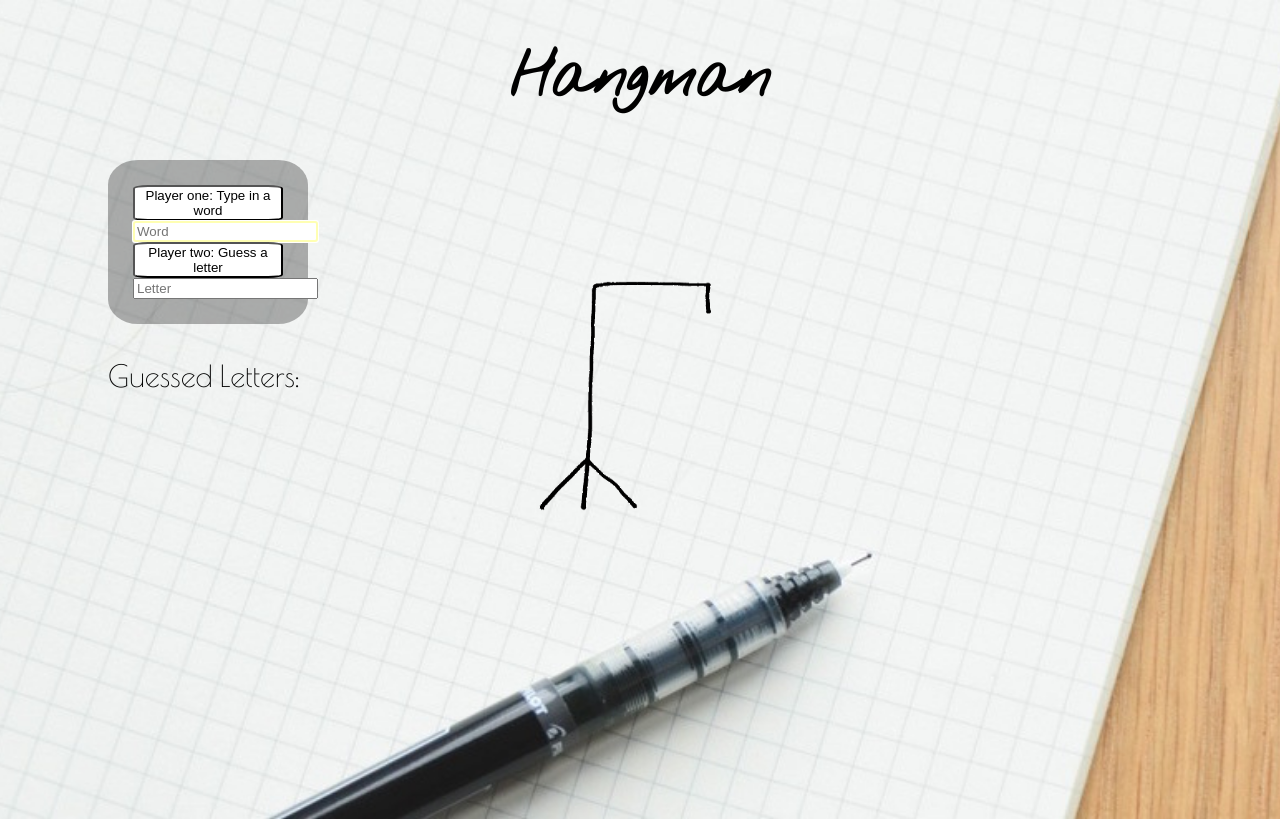
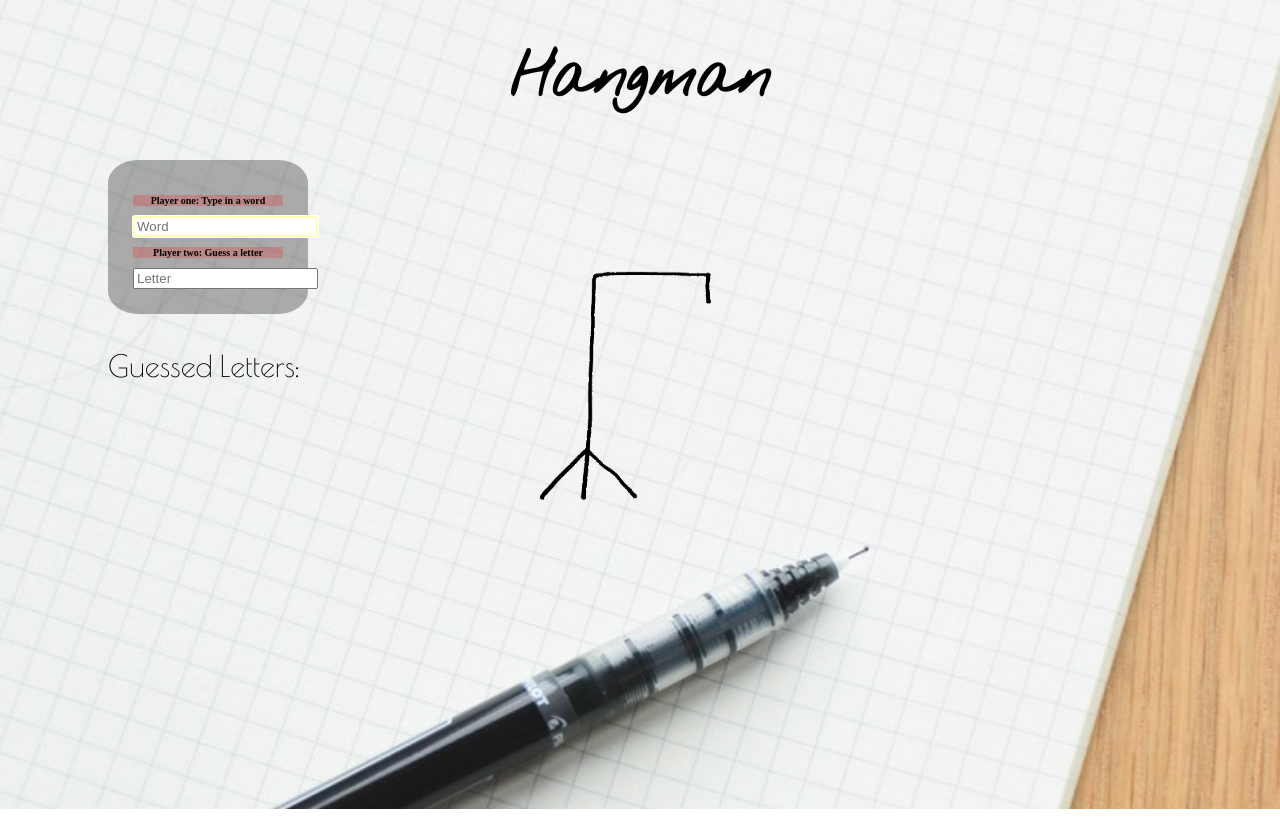
Before and after one commit to dbgobar/hangman, a plain HTML site: page index.html in a window 1280 px wide. Drawn offline with nearby package versions, Linux system fonts and the light colour scheme.

Commit message:
added submit

```diff
--- a/index.html
+++ b/index.html
@@ -18,10 +18,10 @@
 
 <div id="container">
   <div id="inputBox">
-    <button id="wordButton">Player one: Type in a word</button>
-    <input id = "wordField" autofocus placeholder = "Word"> </input>
-    <button id="letterButton">Player two: Guess a letter</button>
-    <input id="letterField" maxlength="1" autofocus placeholder ="Letter"> </input>
+    <h3 id="wordButton">Player one: Type in a word</h3>
+    <form id="submitword"> <input id = "wordField" autofocus placeholder = "Word"> </input> </form>
+    <h3 id="letterButton">Player two: Guess a letter</h3>
+    <form id="submitletter"> <input id="letterField" maxlength="1" autofocus placeholder ="Letter"> </input> </form>
   </div>
   <div id="showWord"></div>
 </div>
--- a/script.js
+++ b/script.js
@@ -14,7 +14,7 @@ var marshmallow = { //global variable, for showing/hiding body parts
 
 hideAll(); // not invoking, but referencing a function. at beginning, body is already hidden
 //this function is for player1's word input
-  $("#wordButton").on("click", function(evt){ //an event: something happens when you click
+  $("#submitword").on("submit", function(evt){ //an event: something happens when you click
       evt.preventDefault();
       resets();
       hangmanWord.inputWord =$("#wordField").val(); //wordField box collects userInput
@@ -30,7 +30,7 @@ hideAll(); // not invoking, but referencing a function. at beginning, body is al
   });
 
 //function for player2's letter input
- $("#letterButton").on("click", function(evt){
+ $("#submitletter").on("submit", function(evt){ //changed "click" to submit (add form in html) so it submits on *enter
       evt.preventDefault();
       var userInput = $("#letterField").val();
       $("#showGuesses").append("<b> "+ userInput + "</b>");
--- a/style.css
+++ b/style.css
@@ -4,7 +4,10 @@ body{
   background-size: cover;
   background-position: center center;
 }
-
+h3{
+  font-size: 10px;
+  background-color: rgba(255, 0, 0, 0.2);
+}
 #container{
   display: inline-block;
 }
@@ -39,10 +42,7 @@ Header{
   font-size:30px;
   color: black;
 }
-#letterButton, #wordButton {
-  border-radius: 10%;
-  background: white;
-}
+
 #showGuesses{
   font-size: 30px;
   margin: auto;
```
